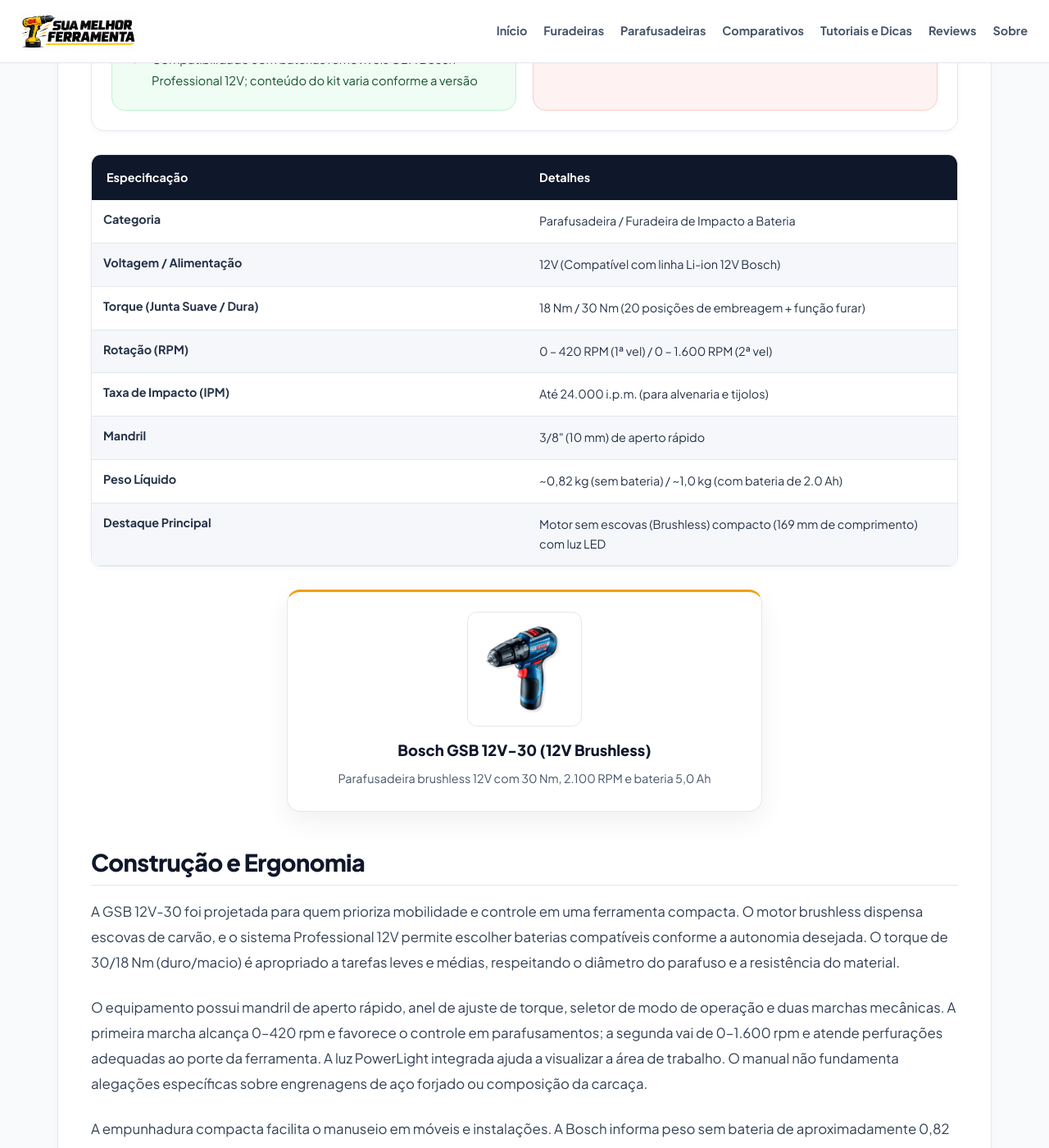
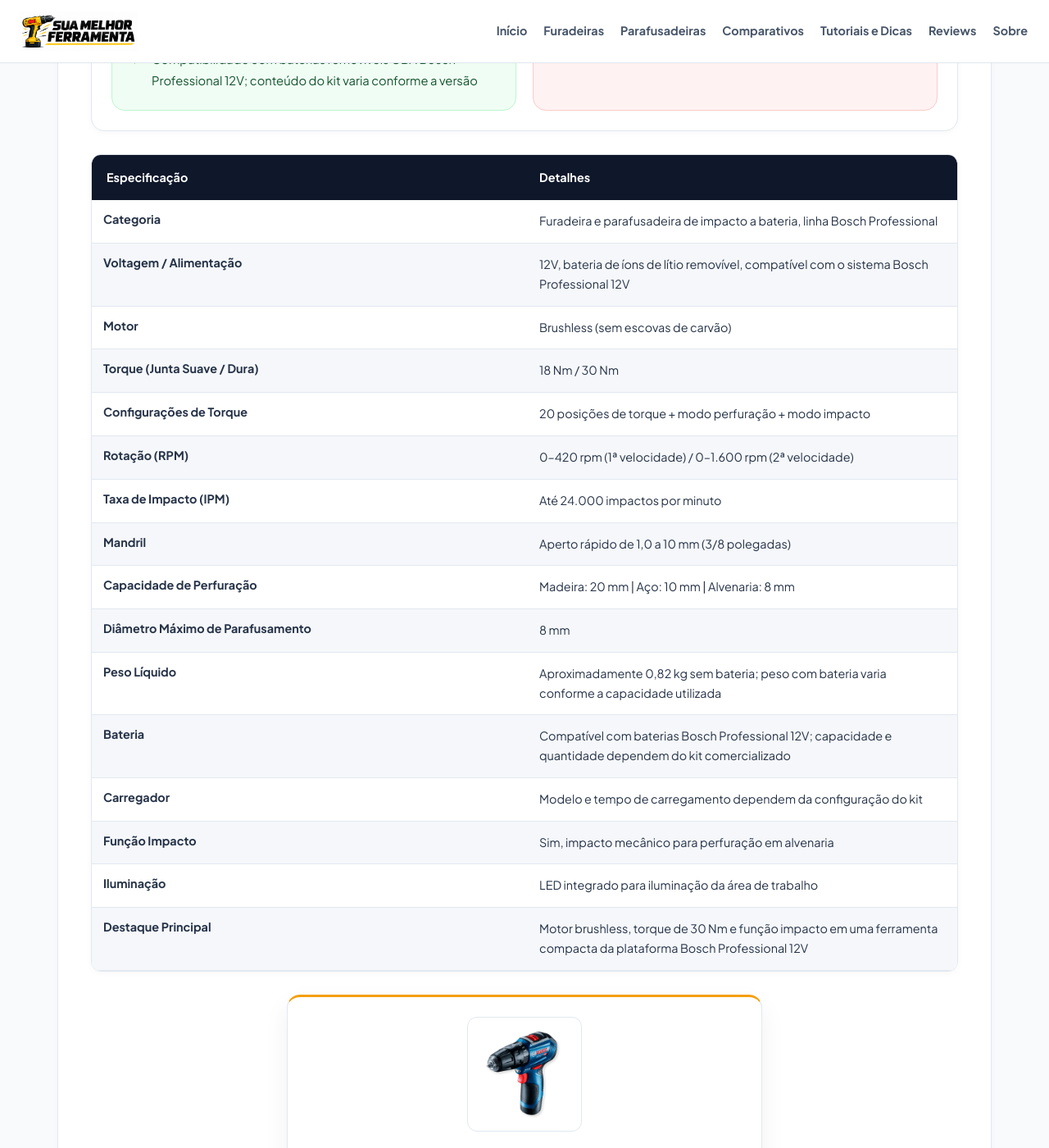
Before and after one commit to membroequipe/SiteReview, a Jekyll site: the page built from _posts/2026-10-24-bosch-gsb-12v-30.md, in a window 1280 px wide and 1400 px high, scrolled down 2089 px. Shown: the whole window at 82% size. Built offline with Jekyll 4.4.1, drawn with Linux system fonts in a browser that asks for light colours; some of the changed text lies outside the part shown.

Commit message:
Update produtos.yml

```diff
--- a/_data/produtos.yml
+++ b/_data/produtos.yml
@@ -41,57 +41,57 @@
     - nome: "Garantia"
       valor: "2 anos (1 ano + 1 ano mediante registro)"
 
+
 makita_dhp482:
-  nome: Makita DHP482
-  descricao: Furadeira/parafusadeira de impacto 18V com 130 Nm, brushless e XPT
-  imagem: /assets/images/posts/makita-dhp482.webp
+  nome: "Makita DHP482"
+  descricao: "Furadeira e parafusadeira de impacto 18V LXT, com motor de 4 polos, torque máximo de 64 Nm, mandril de 13 mm e até 28.500 impactos por minuto"
+  imagem: "/assets/images/posts/makita-dhp482.webp"
+
   links:
     amazon: ""
     mercadolivre: ""
     shopee: ""
+
   especificacoes:
-  - nome: Categoria
-    valor: Reviews
-  - nome: Modelo
-    valor: Makita DHP482 (corpo) / Kit DHP482RTJ / DHP482Z
-  - nome: Categoria do Produto
-    valor: Furadeira e Parafusadeira de Impacto a Bateria 18V LXT
-  - nome: Motor
-    valor: BL (Brushless / Sem Escovas)
-  - nome: Voltagem / Alimentação
-    valor: 18V (Linha LXT)
-  - nome: Mandril
-    valor: Aperto rápido 13 mm (1/2") - todo em metal
-  - nome: Torque / Potência
-    valor: 130 Nm (máximo) / 65 Nm (contínuo)
-  - nome: Configurações de Torque
-    valor: 21 estágios + modo furação + modo impacto
-  - nome: Rotação / RPM
-    valor: 0 – 550 rpm (V1) / 0 – 2.100 rpm (V2)
-  - nome: Impactos por Minuto (IPM)
-    valor: 0 – 7.700 ipm (V1) / 0 – 29.400 ipm (V2)
-  - nome: Capacidade de Perfuração
-    valor: 'Aço: 13 mm / Madeira: 76 mm / Alvenaria: 16 mm'
-  - nome: Tecnologia XPT
-    valor: Sim (Proteção extrema contra poeira e respingos)
-  - nome: Iluminação
-    valor: LED duplo com função afterglow (remanescente)
-  - nome: Freio Eletrônico
-    valor: Sim
-  - nome: Reversível
-    valor: Sim
-  - nome: Gatilho
-    valor: Velocidade variável eletrônica
-  - nome: Empunhadura
-    valor: Soft grip ergonômico
-  - nome: Compatibilidade Baterias
-    valor: Todas 18V LXT (BL1830B, BL1850B, BL1860B, etc.)
-  - nome: Peso Líquido
-    valor: ~1,7 kg (sem bateria) / ~2,3 kg (com BL1850B)
-  - nome: Dimensões (C x L x A)
-    valor: 182 x 79 x 245 mm
-  - nome: Destaque Principal
-    valor: Motor brushless de 130 Nm com proteção XPT nativa
+    - nome: "Modelo"
+      valor: "Makita DHP482"
+    - nome: "Categoria"
+      valor: "Furadeira e parafusadeira de impacto a bateria"
+    - nome: "Voltagem / Alimentação"
+      valor: "18V, bateria de íons de lítio removível, plataforma Makita LXT"
+    - nome: "Motor"
+      valor: "Motor de 4 polos com escovas de carvão; não é brushless"
+    - nome: "Torque Máximo"
+      valor: "64 Nm"
+    - nome: "Torque (Junta Rígida / Flexível)"
+      valor: "62 Nm / 36 Nm"
+    - nome: "Configurações de Torque"
+      valor: "21 posições de ajuste de torque, com modos de perfuração e impacto"
+    - nome: "Rotação (RPM)"
+      valor: "0–600 rpm (1ª velocidade) / 0–1.900 rpm (2ª velocidade)"
+    - nome: "Taxa de Impacto (IPM)"
+      valor: "0–9.000 ipm (1ª velocidade) / 0–28.500 ipm (2ª velocidade)"
+    - nome: "Mandril"
+      valor: "Aperto rápido de 13 mm (1/2 polegada)"
+    - nome: "Capacidade de Perfuração"
+      valor: "Madeira: 38 mm | Metal: 13 mm | Concreto: 13 mm"
+    - nome: "Função Impacto"
+      valor: "Sim, impacto mecânico para perfuração em alvenaria"
+    - nome: "Peso Líquido"
+      valor: "Aproximadamente 1,16 kg sem bateria; peso operacional varia conforme a bateria utilizada"
+    - nome: "Comprimento"
+      valor: "198 mm"
+    - nome: "Bateria"
+      valor: "Compatível com baterias Makita LXT 18V adequadas ao modelo; capacidade e quantidade dependem do kit"
+    - nome: "Carregador"
+      valor: "Modelo e tempo de recarga dependem do kit comercializado"
+    - nome: "Proteção"
+      valor: "Tecnologia XPT, projetada para oferecer maior resistência à poeira e aos respingos de água; não significa impermeabilidade"
+    - nome: "Iluminação"
+      valor: "LED duplo integrado para iluminação da área de trabalho"
+    - nome: "Destaque Principal"
+      valor: "Torque máximo de 64 Nm, duas velocidades, função impacto e compatibilidade com a plataforma Makita LXT 18V"
+
 
 stanley_sbd716d2t:
   nome: "Stanley SBD716D2T"
@@ -567,9 +567,10 @@
     - nome: "Garantia Oficial"
       valor: "3 anos (1 ano + 2 anos mediante registro)"
 
+
 makita_dhp490:
   nome: "Makita DHP490"
-  descricao: "Furadeira de impacto 18V brushless com 130 Nm e mandril Rohm de 13 mm"
+  descricao: "Furadeira e parafusadeira de impacto 18V LXT com motor brushless, torque máximo de 65 Nm, mandril de 13 mm e até 28.500 impactos por minuto"
   imagem: "/assets/images/posts/makita-dhp490.png"
 
   links:
@@ -578,30 +579,51 @@
     shopee: ""
 
   especificacoes:
+    - nome: "Modelo"
+      valor: "Makita DHP490"
+    - nome: "Categoria"
+      valor: "Furadeira e parafusadeira de impacto a bateria"
     - nome: "Plataforma"
-      valor: "Makita 18V LXT (íon-lítio)"
+      valor: "Makita LXT 18V, bateria de íons de lítio removível"
     - nome: "Motor"
-      valor: "BL Brushless (sem escovas)"
+      valor: "BL Brushless (sem escovas de carvão)"
     - nome: "Torque Máximo"
-      valor: "130 Nm (duro) / 65 Nm (macio)"
+      valor: "65 Nm"
+    - nome: "Torque (Junta Rígida / Flexível)"
+      valor: "50 Nm / 27 Nm"
+    - nome: "Configurações de Torque"
+      valor: "20 níveis de ajuste de torque, com modos de perfuração e impacto"
     - nome: "Mandril"
-      valor: "13 mm (1/2\"), autoaperto, metal (Rohm), com travamento de eixo"
+      valor: "Aperto rápido de 1,5 a 13 mm (1/2 polegada)"
     - nome: "Velocidades Mecânicas"
-      valor: "2 (0–550 RPM / 0–2.100 RPM)"
+      valor: "2 velocidades: 0–500 rpm (baixa) / 0–1.900 rpm (alta)"
     - nome: "Impactos por Minuto (IPM)"
-      valor: "0–9.350 (1ª) / 0–31.500 (2ª)"
+      valor: "0–7.500 ipm (baixa) / 0–28.500 ipm (alta)"
     - nome: "Capacidade de Perfuração"
       valor: "Aço: 13 mm | Madeira: 38 mm | Alvenaria: 13 mm"
+    - nome: "Função Impacto"
+      valor: "Sim, impacto mecânico para perfuração em alvenaria"
+    - nome: "Comprimento"
+      valor: "172 mm"
     - nome: "Peso"
-      valor: "1,7 kg (com bateria 3,0 Ah) / 1,9 kg (com bateria 5,0 Ah)"
+      valor: "Varia conforme a bateria instalada; consultar o peso da configuração comercializada"
     - nome: "Proteção"
-      valor: "XPT (eXtreme Protection Technology)"
+      valor: "Tecnologia XPT, projetada para maior resistência à poeira e respingos de água"
+    - nome: "Iluminação"
+      valor: "LED integrado para iluminação da área de trabalho"
+    - nome: "Freio"
+      valor: "Freio elétrico para parada rápida da rotação após soltar o gatilho"
+    - nome: "Bateria"
+      valor: "Compatível com baterias Makita LXT 18V adequadas ao modelo; capacidade e quantidade dependem do kit"
     - nome: "Garantia"
-      valor: "3 anos (1 ano legal + 2 anos estendidos mediante registro)"
+      valor: "Conforme as condições oficiais da Makita Brasil e a documentação do produto"
+    - nome: "Destaque Principal"
+      valor: "Motor brushless, torque máximo de 65 Nm, duas velocidades, função impacto e plataforma Makita LXT 18V"
+
 
 bosch_gsb_12v_30_brushless:
-  nome: "Bosch GSB 12V-30 (12V Brushless)"
-  descricao: "Parafusadeira brushless 12V com 30 Nm, 2.100 RPM e bateria 5,0 Ah"
+  nome: "Bosch GSB 12V-30 Brushless"
+  descricao: "Furadeira e parafusadeira de impacto 12V com motor brushless, torque máximo de 30 Nm, duas velocidades e até 24.000 impactos por minuto"
   imagem: "/assets/images/posts/bosch-gsb-12v-30-brushless.png"
 
   links:
@@ -611,22 +633,37 @@
 
   especificacoes:
     - nome: "Categoria"
-      valor: "Parafusadeira / Furadeira de Impacto a Bateria"
+      valor: "Furadeira e parafusadeira de impacto a bateria, linha Bosch Professional"
     - nome: "Voltagem / Alimentação"
-      valor: "12V (Compatível com linha Li-ion 12V Bosch)"
+      valor: "12V, bateria de íons de lítio removível, compatível com o sistema Bosch Professional 12V"
+    - nome: "Motor"
+      valor: "Brushless (sem escovas de carvão)"
     - nome: "Torque (Junta Suave / Dura)"
-      valor: "18 Nm / 30 Nm (20 posições de embreagem + função furar)"
+      valor: "18 Nm / 30 Nm"
+    - nome: "Configurações de Torque"
+      valor: "20 posições de torque + modo perfuração + modo impacto"
     - nome: "Rotação (RPM)"
-      valor: "0 – 420 RPM (1ª vel) / 0 – 1.600 RPM (2ª vel)"
+      valor: "0–420 rpm (1ª velocidade) / 0–1.600 rpm (2ª velocidade)"
     - nome: "Taxa de Impacto (IPM)"
-      valor: "Até 24.000 i.p.m. (para alvenaria e tijolos)"
+      valor: "Até 24.000 impactos por minuto"
     - nome: "Mandril"
-      valor: "3/8\" (10 mm) de aperto rápido"
+      valor: "Aperto rápido de 1,0 a 10 mm (3/8 polegadas)"
+    - nome: "Capacidade de Perfuração"
+      valor: "Madeira: 20 mm | Aço: 10 mm | Alvenaria: 8 mm"
+    - nome: "Diâmetro Máximo de Parafusamento"
+      valor: "8 mm"
     - nome: "Peso Líquido"
-      valor: "~0,82 kg (sem bateria) / ~1,0 kg (com bateria de 2.0 Ah)"
+      valor: "Aproximadamente 0,82 kg sem bateria; peso com bateria varia conforme a capacidade utilizada"
+    - nome: "Bateria"
+      valor: "Compatível com baterias Bosch Professional 12V; capacidade e quantidade dependem do kit comercializado"
+    - nome: "Carregador"
+      valor: "Modelo e tempo de carregamento dependem da configuração do kit"
+    - nome: "Função Impacto"
+      valor: "Sim, impacto mecânico para perfuração em alvenaria"
+    - nome: "Iluminação"
+      valor: "LED integrado para iluminação da área de trabalho"
     - nome: "Destaque Principal"
-      valor: "Motor sem escovas (Brushless) compacto (169 mm de comprimento) com luz LED"
-
+      valor: "Motor brushless, torque de 30 Nm e função impacto em uma ferramenta compacta da plataforma Bosch Professional 12V"
 
 
 black_decker_ld12s:
```
